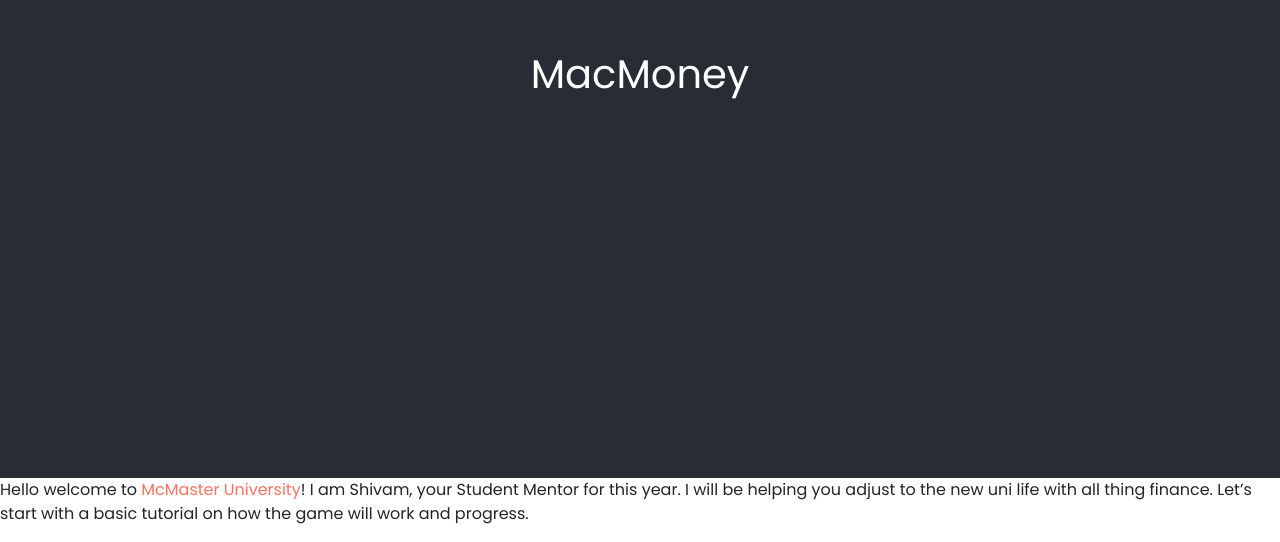
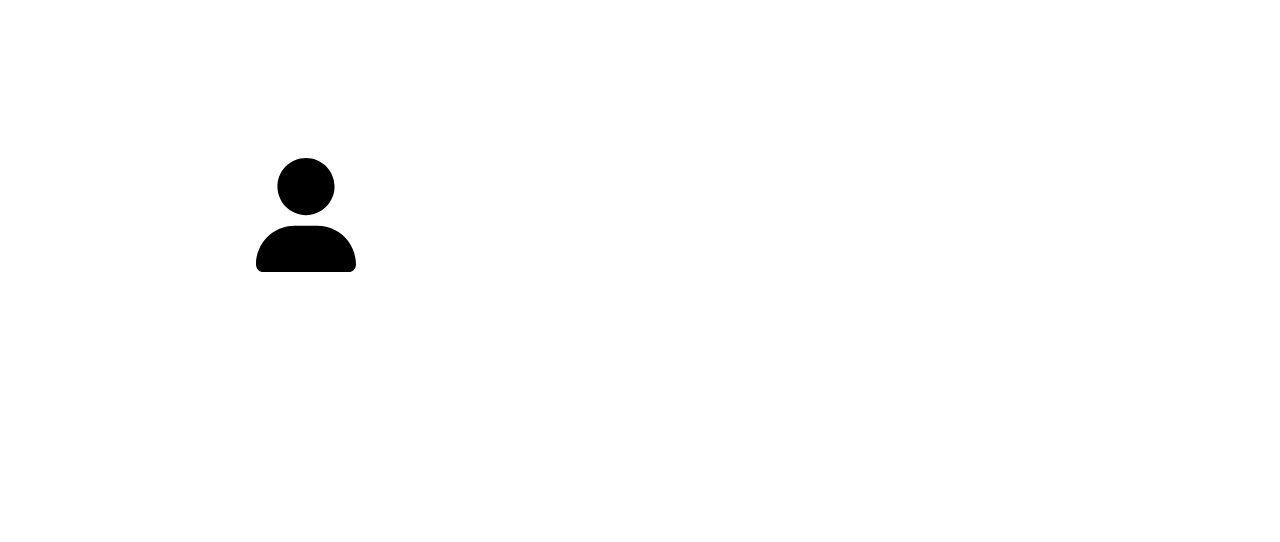
Before and after one commit to sharmb9/Capstone-MacMoney, a React (Create React App) app: page / in a window 1280 px wide. Shown: the part 322-864 px from the top of the page. After the commit the page ends 800 px from the top, so only its background shows below. Built offline with nearby package versions, Linux system fonts and the light colour scheme.

Commit message:
added Npc component

```diff
--- a/src/App.css
+++ b/src/App.css
@@ -1,28 +1,3 @@
-
-.App-header {
-  background-color: #282c34;
-  min-height: 100vh;
-  display: flex;
-  flex-direction: column;
-  align-items: center;
-  justify-content: center;
-  font-size: calc(10px + 2vmin);
-  color: white;
-}
-
-.App-link {
-  color: #61dafb;
-}
-
-@keyframes App-logo-spin {
-  from {
-    transform: rotate(0deg);
-  }
-  to {
-    transform: rotate(360deg);
-  }
-}
-
 *
 {
   font-family: Poppins
@@ -61,6 +36,15 @@ a
 .bg-color-grey
 {
   background-color: #656565;
+}
+
+.npc
+{
+  position: fixed;
+  left: 20vw;
+  top: 60vh;
+  width: 100px;
+  height: 100px;
 }
 
 @media (max-width: 576px)
--- a/src/App.js
+++ b/src/App.js
@@ -1,18 +1,15 @@
 import './App.css';
 import PopUpButton from './components/PopUpButton';
 import PopUp from './components/PopUp';
+import Home from './components/Home';
+import Npc from './components/Npc';
 
 const App = () => {
   return (
     <div className="App">
-      <header className="App-header">
-        <h1>MacMoney</h1>
-      </header>
-      <p>
-      Hello welcome to <PopUpButton target="#mac">McMaster University</PopUpButton>! I am Shivam, your Student Mentor for this year. I will be helping you adjust to the new uni life with all thing finance. Let’s start with a basic tutorial on how the game will work and progress.
-      </p>
-      <PopUp id="mac">
-        McMaster University (McMaster or Mac) is a public research university in Hamilton, Ontario, Canada. It operates six academic faculties: the DeGroote School of Business, Engineering, Health Sciences, Humanities, Social Science, and Science. It is a member of the U15, a group of research-intensive universities in Canada.
+      <Npc target="#hint"/>
+      <PopUp id="hint">
+        This is a hint.
       </PopUp>
     </div>
   );
--- /dev/null
+++ b/src/components/Npc.jsx
@@ -0,0 +1,23 @@
+import React from 'react';
+
+class Npc extends React.Component {
+
+  constructor(props) {
+    super(props);
+    this.state = {
+      target: this.props.target
+    };
+  }
+
+  render() {
+    return (
+      <a className="npc" data-bs-toggle="modal" data-bs-target={this.state.target}>
+        <svg xmlns="http://www.w3.org/2000/svg" viewBox="0 0 448 512">
+          <path d="M224 256c70.7 0 128-57.31 128-128s-57.3-128-128-128C153.3 0 96 57.31 96 128S153.3 256 224 256zM274.7 304H173.3C77.61 304 0 381.6 0 477.3c0 19.14 15.52 34.67 34.66 34.67h378.7C432.5 512 448 496.5 448 477.3C448 381.6 370.4 304 274.7 304z"/>
+        </svg>
+      </a>
+    )
+  }
+}
+
+export default Npc;
--- a/src/components/QuestionBox.jsx
+++ /dev/null
@@ -1,3 +0,0 @@
-const QuestionBox = () => {
-
-}
```
